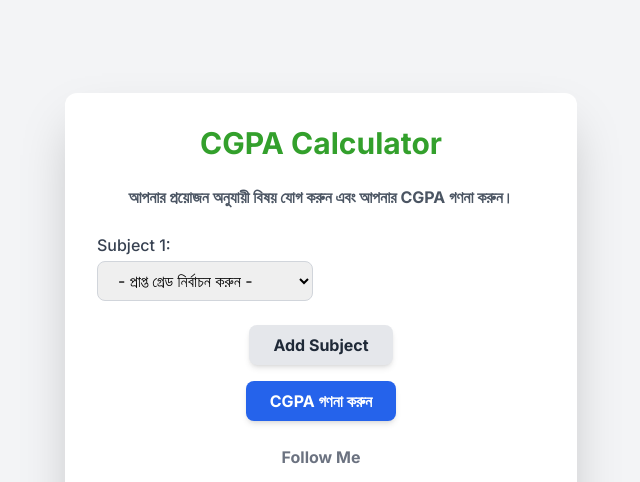
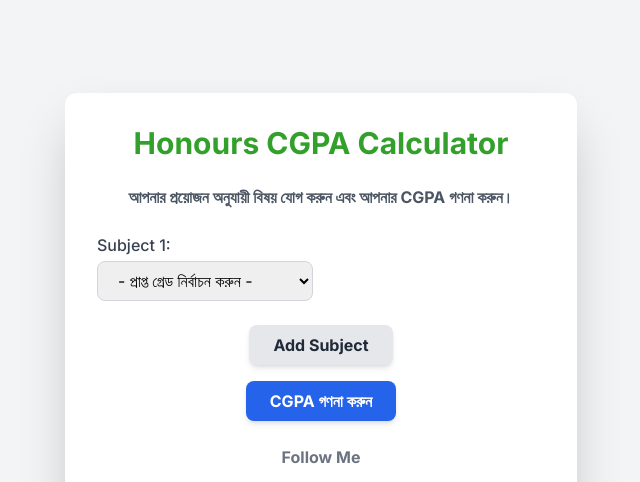
Before and after one commit to baladulamin99/Honours-CGPA-Calculator, a plain HTML site: page index.html in a window 1280 px wide. Shown: the top 482 px of the page, without its empty margins (319-959 px from the left). Drawn offline with nearby package versions, Linux system fonts and the light colour scheme.

Commit message:
Update index.html

```diff
--- a/index.html
+++ b/index.html
@@ -48,7 +48,7 @@
 </head>
 <body class="flex items-center justify-center min-h-screen p-4">
     <div class="bg-white p-8 rounded-xl shadow-2xl w-full max-w-lg">
-        <h1 class="text-3xl font-bold mb-6 text-center" style="color: #33A02C;">CGPA Calculator</h1>
+        <h1 class="text-3xl font-bold mb-6 text-center" style="color: #33A02C;">Honours CGPA Calculator</h1>
         <p class="text-gray-600 mb-6 text-center font-bold">আপনার প্রয়োজন অনুযায়ী বিষয় যোগ করুন এবং আপনার CGPA গণনা করুন।</p>
 
         <div id="grades-container" class="grid grid-cols-1 sm:grid-cols-2 gap-4 mb-6">
```
